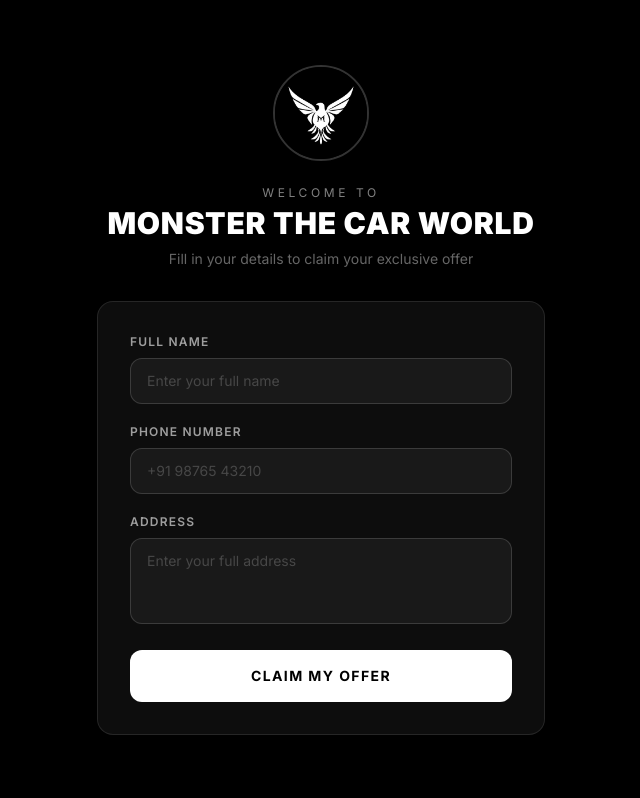
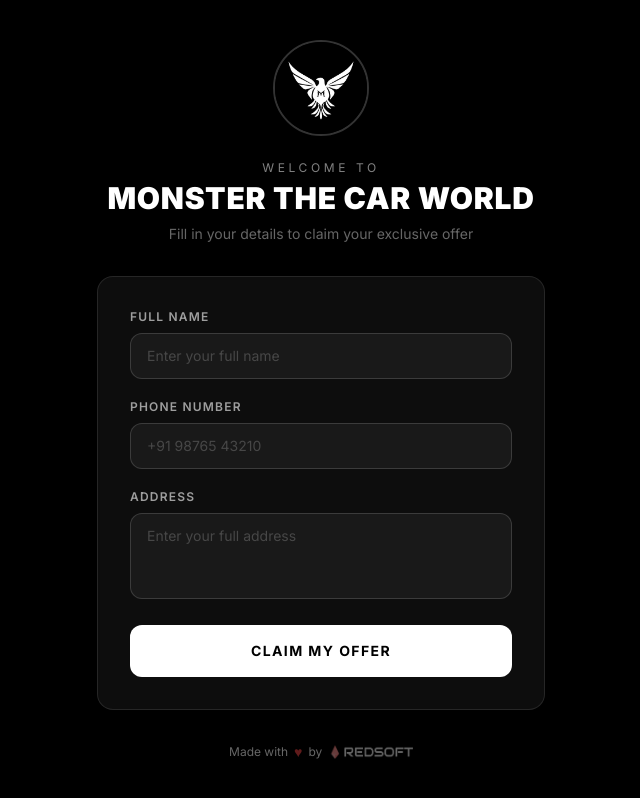
Before and after one commit to KirtanTankRed/monster-car-world-form, a React (Vite) app: page / in a window 1280 px wide. Shown: the top 798 px of the page, without its empty margins (319-959 px from the left). Built offline with nearby package versions, Linux system fonts and the light colour scheme.

Commit message:
Add Made with love by RedSoft footer credit

```diff
--- /dev/null
+++ b/src/components/Footer.jsx
@@ -0,0 +1,15 @@
+export default function Footer() {
+  return (
+    <div className="flex items-center justify-center gap-1.5 mt-8 opacity-40 hover:opacity-70 transition-opacity">
+      <span className="text-white text-xs">Made with</span>
+      <span className="text-red-500 text-sm">♥</span>
+      <span className="text-white text-xs">by</span>
+      <img
+        src="/redsoft-logo.png"
+        alt="RedSoft"
+        className="h-4 object-contain"
+        style={{ filter: 'invert(1) hue-rotate(180deg)' }}
+      />
+    </div>
+  )
+}
--- a/src/pages/CongratsPage.jsx
+++ b/src/pages/CongratsPage.jsx
@@ -1,6 +1,7 @@
 import { useEffect, useRef } from 'react'
 import { useLocation, Navigate } from 'react-router-dom'
 import confetti from 'canvas-confetti'
+import Footer from '../components/Footer'
 
 function Coupon({ offer }) {
   return (
@@ -123,6 +124,7 @@ export default function CongratsPage() {
       <p className="text-white/20 text-xs text-center mt-8 animate-fade-in max-w-xs">
         Show this screen to our team member to redeem your offer.
       </p>
+      <Footer />
     </div>
   )
 }
--- a/src/pages/FormPage.jsx
+++ b/src/pages/FormPage.jsx
@@ -2,6 +2,7 @@ import { useState } from 'react'
 import { useNavigate } from 'react-router-dom'
 import { supabase } from '../lib/supabase'
 import { pickRandomOffer } from '../lib/offers'
+import Footer from '../components/Footer'
 
 export default function FormPage() {
   const navigate = useNavigate()
@@ -146,6 +147,7 @@ export default function FormPage() {
           </button>
         </form>
       </div>
+      <Footer />
     </div>
   )
 }
```
Also changed, not shown: public/redsoft-logo.png (added).
